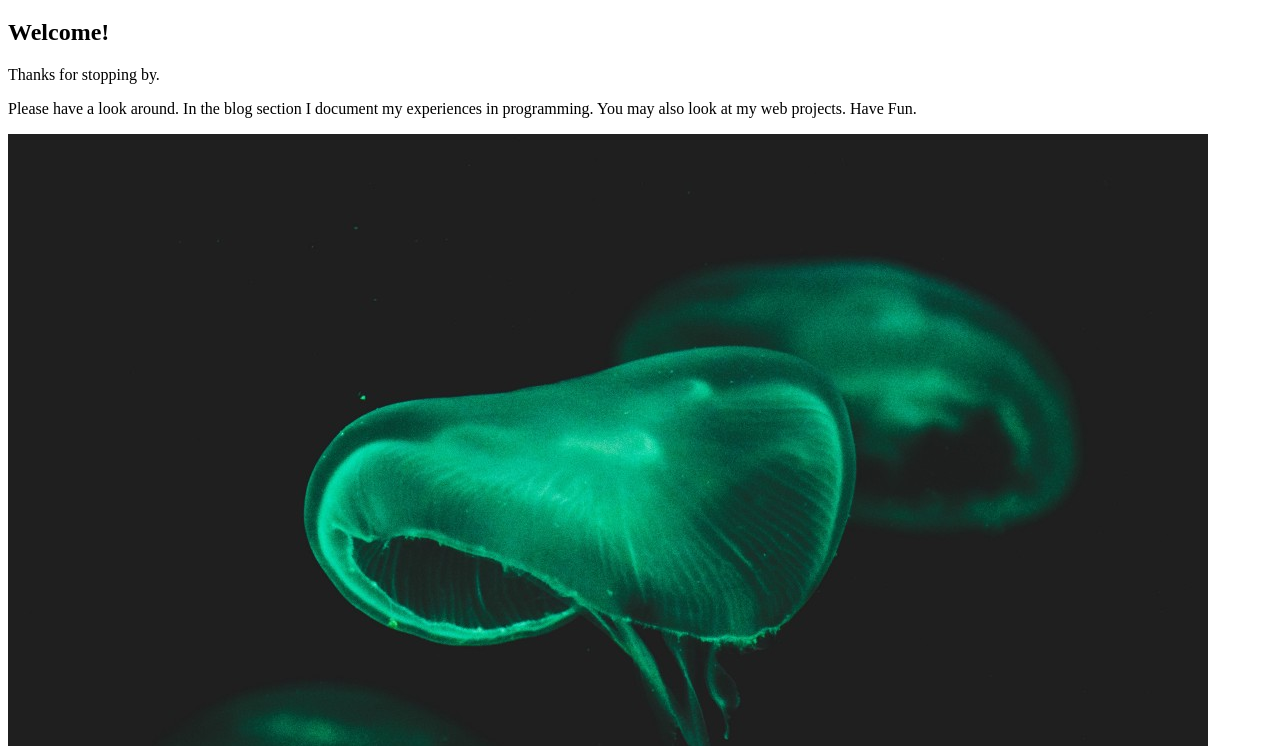
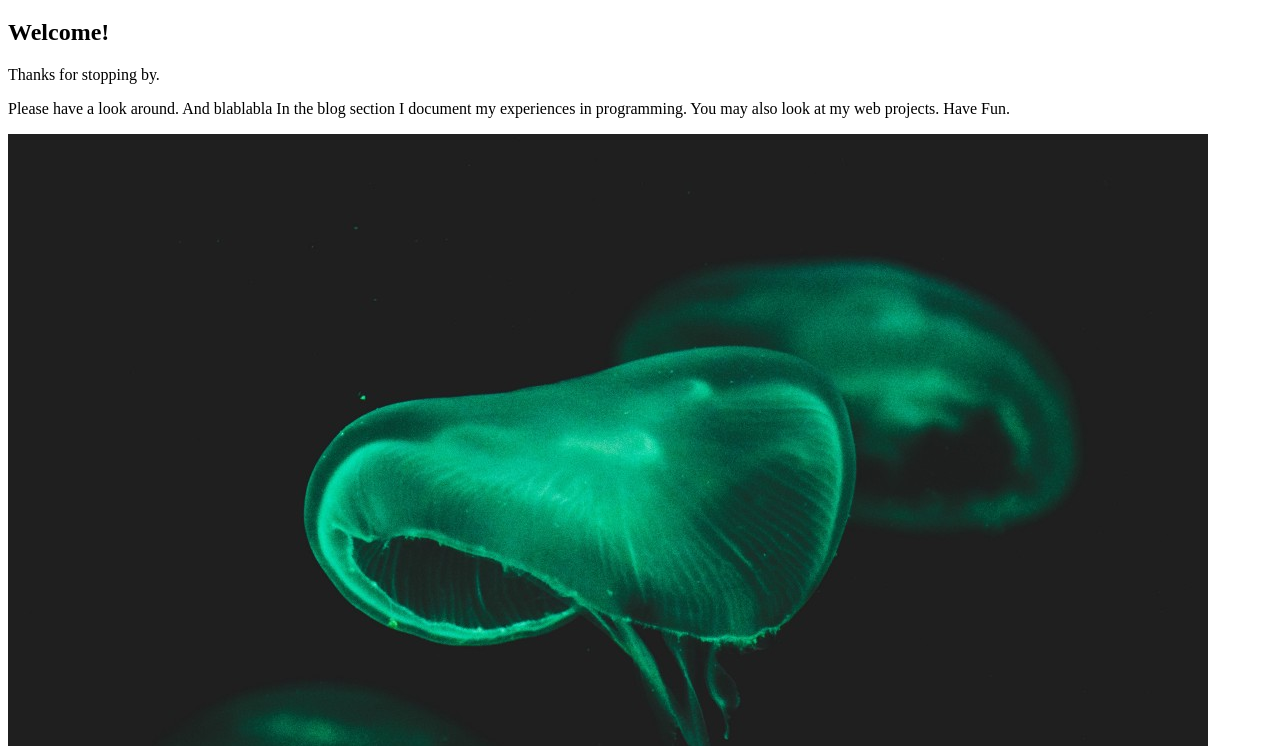
Before and after one commit to lightitrd/my_website, a plain HTML site: page index.html in a window 1280 px wide. Shown: the part 61-807 px from the top of the page. Drawn offline with Linux system fonts and the light colour scheme.

Commit message:
test
blablabla

```diff
--- a/index.html
+++ b/index.html
@@ -12,7 +12,7 @@
     <p>Thanks for stopping by.</p>
 
     <p>
-      Please have a look around.
+      Please have a look around. And blablabla
       In the blog section I document my experiences in programming.
       You may also look at my web projects. Have Fun.
     </p>
```
